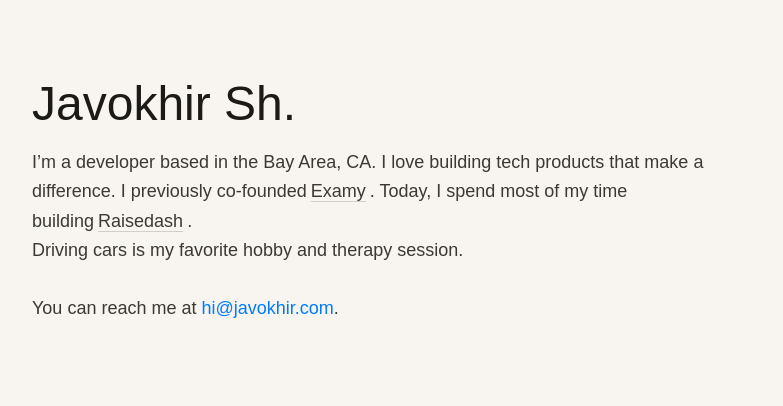
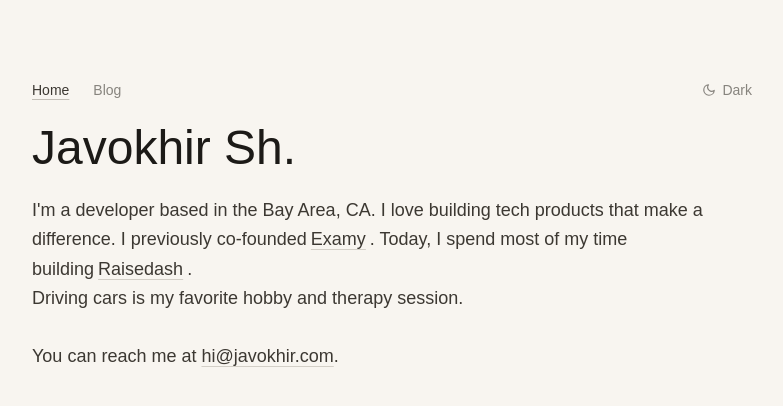
Before and after one commit to ShJavokhir/javokhir.com, a Next.js app: page / in a window 1280 px wide. Shown: the top 406 px of the page, without its empty margins (248-1031 px from the left). Built offline with nearby package versions, Linux system fonts and the light colour scheme.

Commit message:
add dark mode toggle with system preference support
Implement theme switching functionality with localStorage persistence
and system preference detection. Refactor hardcoded colors to CSS
variables for consistent theming across light and dark modes.

```diff
--- /dev/null
+++ b/src/components/ThemeToggle.tsx
@@ -0,0 +1,62 @@
+import { useTheme } from "@/hooks/useTheme";
+
+function SunIcon() {
+  return (
+    <svg
+      width="14"
+      height="14"
+      viewBox="0 0 24 24"
+      fill="none"
+      stroke="currentColor"
+      strokeWidth="2"
+      strokeLinecap="round"
+      strokeLinejoin="round"
+    >
+      <circle cx="12" cy="12" r="5" />
+      <line x1="12" y1="1" x2="12" y2="3" />
+      <line x1="12" y1="21" x2="12" y2="23" />
+      <line x1="4.22" y1="4.22" x2="5.64" y2="5.64" />
+      <line x1="18.36" y1="18.36" x2="19.78" y2="19.78" />
+      <line x1="1" y1="12" x2="3" y2="12" />
+      <line x1="21" y1="12" x2="23" y2="12" />
+      <line x1="4.22" y1="19.78" x2="5.64" y2="18.36" />
+      <line x1="18.36" y1="5.64" x2="19.78" y2="4.22" />
+    </svg>
+  );
+}
+
+function MoonIcon() {
+  return (
+    <svg
+      width="14"
+      height="14"
+      viewBox="0 0 24 24"
+      fill="none"
+      stroke="currentColor"
+      strokeWidth="2"
+      strokeLinecap="round"
+      strokeLinejoin="round"
+    >
+      <path d="M21 12.79A9 9 0 1 1 11.21 3 7 7 0 0 0 21 12.79z" />
+    </svg>
+  );
+}
+
+export function ThemeToggle() {
+  const { theme, toggle, mounted } = useTheme();
+
+  // Prevent hydration mismatch
+  if (!mounted) {
+    return <span className="w-12" />;
+  }
+
+  return (
+    <button
+      onClick={toggle}
+      className="flex items-center gap-1.5 text-text-muted underline decoration-transparent underline-offset-4 transition hover:text-text-body hover:decoration-link-underline"
+    >
+      {theme === "light" ? <MoonIcon /> : <SunIcon />}
+      {theme === "light" ? "Dark" : "Light"}
+    </button>
+  );
+}
--- /dev/null
+++ b/src/hooks/useTheme.ts
@@ -0,0 +1,34 @@
+import { useEffect, useState } from "react";
+
+type Theme = "light" | "dark";
+
+export function useTheme() {
+  const [theme, setTheme] = useState<Theme>("light");
+  const [mounted, setMounted] = useState(false);
+
+  useEffect(() => {
+    setMounted(true);
+    const stored = localStorage.getItem("theme") as Theme | null;
+    if (stored) {
+      setTheme(stored);
+    } else if (window.matchMedia("(prefers-color-scheme: dark)").matches) {
+      setTheme("dark");
+    }
+  }, []);
+
+  useEffect(() => {
+    if (!mounted) return;
+
+    const root = document.documentElement;
+    if (theme === "dark") {
+      root.classList.add("dark");
+    } else {
+      root.classList.remove("dark");
+    }
+    localStorage.setItem("theme", theme);
+  }, [theme, mounted]);
+
+  const toggle = () => setTheme((t) => (t === "light" ? "dark" : "light"));
+
+  return { theme, toggle, mounted };
+}
--- a/src/pages/_document.tsx
+++ b/src/pages/_document.tsx
@@ -1,10 +1,22 @@
 import { Html, Head, Main, NextScript } from "next/document";
+
+const themeScript = `
+  (function() {
+    try {
+      var theme = localStorage.getItem('theme');
+      if (theme === 'dark' || (!theme && window.matchMedia('(prefers-color-scheme: dark)').matches)) {
+        document.documentElement.classList.add('dark');
+      }
+    } catch (e) {}
+  })();
+`;
 
 export default function Document() {
   return (
-    <Html lang="en">
+    <Html lang="en" suppressHydrationWarning>
       <Head />
       <body className="antialiased">
+        <script dangerouslySetInnerHTML={{ __html: themeScript }} />
         <Main />
         <NextScript />
       </body>
--- a/src/pages/blog/[slug].tsx
+++ b/src/pages/blog/[slug].tsx
@@ -3,6 +3,7 @@ import Link from "next/link";
 import { GetStaticProps, GetStaticPaths } from "next";
 import ReactMarkdown from "react-markdown";
 import { getAllSlugs, getPostBySlug, Post } from "@/lib/blog";
+import { ThemeToggle } from "@/components/ThemeToggle";
 
 interface Props {
   post: Post;
@@ -18,17 +19,28 @@ export default function BlogPost({ post }: Props) {
         )}
       </Head>
 
-      <main className="min-h-screen bg-[#f8f5f0] text-[#1f1d1a]">
+      <main className="min-h-screen bg-page-bg text-text-primary">
         <article className="mx-auto max-w-3xl px-6 py-20">
           <header className="mb-12">
-            <Link
-              href="/blog"
-              className="text-sm text-[#3c3832]/60 underline decoration-[#c3bfb7]/50 underline-offset-4 transition hover:text-[#3c3832] hover:decoration-[#a79f95]"
-            >
-              ← Blog
-            </Link>
-            <h1 className="mt-6 text-4xl text-[#1c1a17]">{post.title}</h1>
-            <time className="mt-3 block text-sm text-[#3c3832]/60">
+            <nav className="flex items-center gap-6 text-sm">
+              <Link
+                href="/"
+                className="text-text-muted underline decoration-transparent underline-offset-4 transition hover:text-text-body hover:decoration-link-underline"
+              >
+                Home
+              </Link>
+              <Link
+                href="/blog"
+                className="text-text-body underline decoration-link-underline underline-offset-4 transition hover:decoration-link-underline-hover"
+              >
+                Blog
+              </Link>
+              <span className="ml-auto">
+                <ThemeToggle />
+              </span>
+            </nav>
+            <h1 className="mt-6 text-4xl text-text-primary">{post.title}</h1>
+            <time className="mt-4 block text-sm text-text-muted">
               {formatDate(post.date)}
             </time>
           </header>
--- a/src/pages/blog/index.tsx
+++ b/src/pages/blog/index.tsx
@@ -2,6 +2,7 @@ import Head from "next/head";
 import Link from "next/link";
 import { GetStaticProps } from "next";
 import { getAllPosts, PostMeta } from "@/lib/blog";
+import { ThemeToggle } from "@/components/ThemeToggle";
 
 interface Props {
   posts: PostMeta[];
@@ -18,34 +19,42 @@ export default function Blog({ posts }: Props) {
         />
       </Head>
 
-      <main className="min-h-screen bg-[#f8f5f0] text-[#1f1d1a]">
+      <main className="min-h-screen bg-page-bg text-text-primary">
         <div className="mx-auto max-w-3xl px-6 py-20">
           <header className="mb-12">
-            <Link
-              href="/"
-              className="text-sm text-[#3c3832]/60 underline decoration-[#c3bfb7]/50 underline-offset-4 transition hover:text-[#3c3832] hover:decoration-[#a79f95]"
-            >
-              ← Home
-            </Link>
-            <h1 className="mt-6 text-4xl text-[#1c1a17]">Blog</h1>
+            <nav className="flex items-center gap-6 text-sm">
+              <Link
+                href="/"
+                className="text-text-muted underline decoration-transparent underline-offset-4 transition hover:text-text-body hover:decoration-link-underline"
+              >
+                Home
+              </Link>
+              <span className="text-text-body underline decoration-link-underline underline-offset-4">
+                Blog
+              </span>
+              <span className="ml-auto">
+                <ThemeToggle />
+              </span>
+            </nav>
+            <h1 className="mt-6 text-4xl text-text-primary">Blog</h1>
           </header>
 
           {posts.length === 0 ? (
-            <p className="text-[#3c3832]/60">No posts yet.</p>
+            <p className="text-text-muted">No posts yet.</p>
           ) : (
             <ul className="space-y-8">
               {posts.map((post) => (
                 <li key={post.slug}>
                   <Link href={`/blog/${post.slug}`} className="group block">
                     <article>
-                      <h2 className="text-xl text-[#1c1a17] underline decoration-transparent underline-offset-4 transition group-hover:decoration-[#c3bfb7]">
+                      <h2 className="text-xl text-text-primary underline decoration-transparent underline-offset-4 transition group-hover:decoration-link-underline">
                         {post.title}
                       </h2>
-                      <time className="mt-1 block text-sm text-[#3c3832]/60">
+                      <time className="mt-1 block text-sm text-text-muted">
                         {formatDate(post.date)}
                       </time>
                       {post.description && (
-                        <p className="mt-2 text-[#3c3832]">{post.description}</p>
+                        <p className="mt-2 text-text-body">{post.description}</p>
                       )}
                     </article>
                   </Link>
--- a/src/pages/index.tsx
+++ b/src/pages/index.tsx
@@ -1,4 +1,6 @@
 import Head from "next/head";
+import Link from "next/link";
+import { ThemeToggle } from "@/components/ThemeToggle";
 
 export default function Home() {
   return (
@@ -11,31 +13,45 @@ export default function Home() {
         /> */}
       </Head>
 
-      <main className="min-h-screen bg-[#f8f5f0] text-[#1f1d1a]">
+      <main className="min-h-screen bg-page-bg text-text-primary">
         <div className="mx-auto max-w-3xl px-6 py-20">
-          <header className="space-y-5">
+          <header className="space-y-6">
+            <nav className="flex items-center gap-6 text-sm">
+              <span className="text-text-body underline decoration-link-underline underline-offset-4">
+                Home
+              </span>
+              <Link
+                href="/blog"
+                className="text-text-muted underline decoration-transparent underline-offset-4 transition hover:text-text-body hover:decoration-link-underline"
+              >
+                Blog
+              </Link>
+              <span className="ml-auto">
+                <ThemeToggle />
+              </span>
+            </nav>
 
-            <h1 className="text-5xl text-[#1c1a17]">
+            <h1 className="text-5xl text-text-primary">
               Javokhir Sh.
             </h1>
-            <p className="max-w-2xl text-lg leading-relaxed text-[#3c3832]">
-              I’m a developer based in the Bay Area, CA. I love building tech products that make a difference. I previously co-founded
+            <p className="max-w-2xl text-lg leading-relaxed text-text-body">
+              I'm a developer based in the Bay Area, CA. I love building tech products that make a difference. I previously co-founded
               <a
                 href="https://examy.me"
-                className="mx-1 whitespace-nowrap underline decoration-[#c3bfb7]/70 underline-offset-4 transition hover:decoration-[#a79f95]"
+                className="mx-1 whitespace-nowrap underline decoration-link-underline/70 underline-offset-4 transition hover:decoration-link-underline-hover"
               >
                 Examy
               </a>.
               Today, I spend most of my time building
               <a
                 href="https://raisedash.com"
-                className="mx-1 whitespace-nowrap underline decoration-[#c3bfb7]/70 underline-offset-4 transition hover:decoration-[#a79f95]"
+                className="mx-1 whitespace-nowrap underline decoration-link-underline/70 underline-offset-4 transition hover:decoration-link-underline-hover"
               >
                 Raisedash
               </a>.
               <br />
               Driving cars is my favorite hobby and therapy session. <br /><br />
-              You can reach me at <a href="mailto:hi@javokhir.com" className="text-[#007bff]">hi@javokhir.com</a>.
+              You can reach me at <a href="mailto:hi@javokhir.com" className="underline decoration-link-underline/70 underline-offset-4 transition hover:decoration-link-underline-hover">hi@javokhir.com</a>.
             </p>
           </header>
         </div>
--- a/src/styles/globals.css
+++ b/src/styles/globals.css
@@ -4,6 +4,17 @@
 @custom-variant dark (&:is(.dark *));
 
 :root {
+  /* Site warm palette */
+  --page-bg: #f8f5f0;
+  --text-primary: #1c1a17;
+  --text-body: #3c3832;
+  --text-muted: rgba(60, 56, 50, 0.6);
+  --link-underline: #c3bfb7;
+  --link-underline-hover: #a79f95;
+  --code-bg: #e8e4dc;
+  --pre-bg: #1c1a17;
+  --pre-text: #f8f5f0;
+
   --background: oklch(1 0 0);
   --foreground: oklch(0.141 0.005 285.823);
   --radius: 0.625rem;
@@ -39,6 +50,14 @@
 }
 
 @theme inline {
+  /* Site palette */
+  --color-page-bg: var(--page-bg);
+  --color-text-primary: var(--text-primary);
+  --color-text-body: var(--text-body);
+  --color-text-muted: var(--text-muted);
+  --color-link-underline: var(--link-underline);
+  --color-link-underline-hover: var(--link-underline-hover);
+
   --color-background: var(--background);
   --color-foreground: var(--foreground);
   --font-sans: var(--font-geist-sans);
@@ -79,13 +98,31 @@
 }
 
 body {
-  color-scheme: light;
   background: var(--background);
   color: var(--foreground);
   font-family: Arial, Helvetica, sans-serif;
 }
 
+html {
+  color-scheme: light;
+}
+
+html.dark {
+  color-scheme: dark;
+}
+
 .dark {
+  /* Site warm palette - dark mode */
+  --page-bg: #1c1a17;
+  --text-primary: #f5f2ed;
+  --text-body: #d4d0c8;
+  --text-muted: rgba(212, 208, 200, 0.6);
+  --link-underline: #5c5750;
+  --link-underline-hover: #7c7770;
+  --code-bg: #2c2a27;
+  --pre-bg: #0c0a07;
+  --pre-text: #f5f2ed;
+
   --background: oklch(0.141 0.005 285.823);
   --foreground: oklch(0.985 0 0);
   --card: oklch(0.21 0.006 285.885);
@@ -130,13 +167,13 @@ body {
 
 /* Minimal prose styling for blog posts */
 .prose {
-  color: #3c3832;
+  color: var(--text-body);
   font-size: 1.125rem;
   line-height: 1.75;
 }
 
 .prose h2 {
-  color: #1c1a17;
+  color: var(--text-primary);
   font-size: 1.5rem;
   font-weight: 600;
   margin-top: 2.5rem;
@@ -144,7 +181,7 @@ body {
 }
 
 .prose h3 {
-  color: #1c1a17;
+  color: var(--text-primary);
   font-size: 1.25rem;
   font-weight: 600;
   margin-top: 2rem;
@@ -156,15 +193,15 @@ body {
 }
 
 .prose a {
-  color: #1c1a17;
+  color: var(--text-primary);
   text-decoration: underline;
-  text-decoration-color: #c3bfb7;
+  text-decoration-color: var(--link-underline);
   text-underline-offset: 4px;
   transition: text-decoration-color 0.2s;
 }
 
 .prose a:hover {
-  text-decoration-color: #a79f95;
+  text-decoration-color: var(--link-underline-hover);
 }
 
 .prose ul,
@@ -186,23 +223,23 @@ body {
 }
 
 .prose blockquote {
-  border-left: 3px solid #c3bfb7;
+  border-left: 3px solid var(--link-underline);
   padding-left: 1rem;
   margin: 1.5rem 0;
-  color: #3c3832;
+  color: var(--text-body);
   font-style: italic;
 }
 
 .prose code {
-  background: #e8e4dc;
+  background: var(--code-bg);
   padding: 0.125rem 0.375rem;
   border-radius: 0.25rem;
   font-size: 0.9em;
 }
 
 .prose pre {
-  background: #1c1a17;
-  color: #f8f5f0;
+  background: var(--pre-bg);
+  color: var(--pre-text);
   padding: 1rem;
   border-radius: 0.5rem;
   overflow-x: auto;
@@ -217,11 +254,11 @@ body {
 
 .prose hr {
   border: none;
-  border-top: 1px solid #c3bfb7;
+  border-top: 1px solid var(--link-underline);
   margin: 2rem 0;
 }
 
 .prose strong {
-  color: #1c1a17;
+  color: var(--text-primary);
   font-weight: 600;
 }
```
